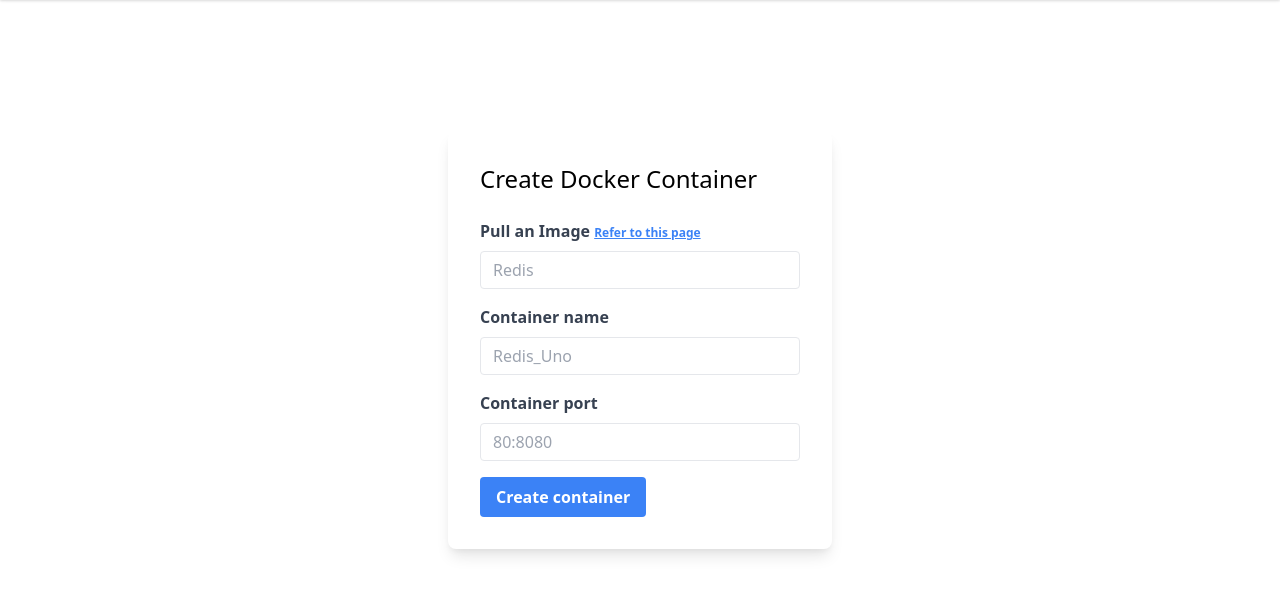
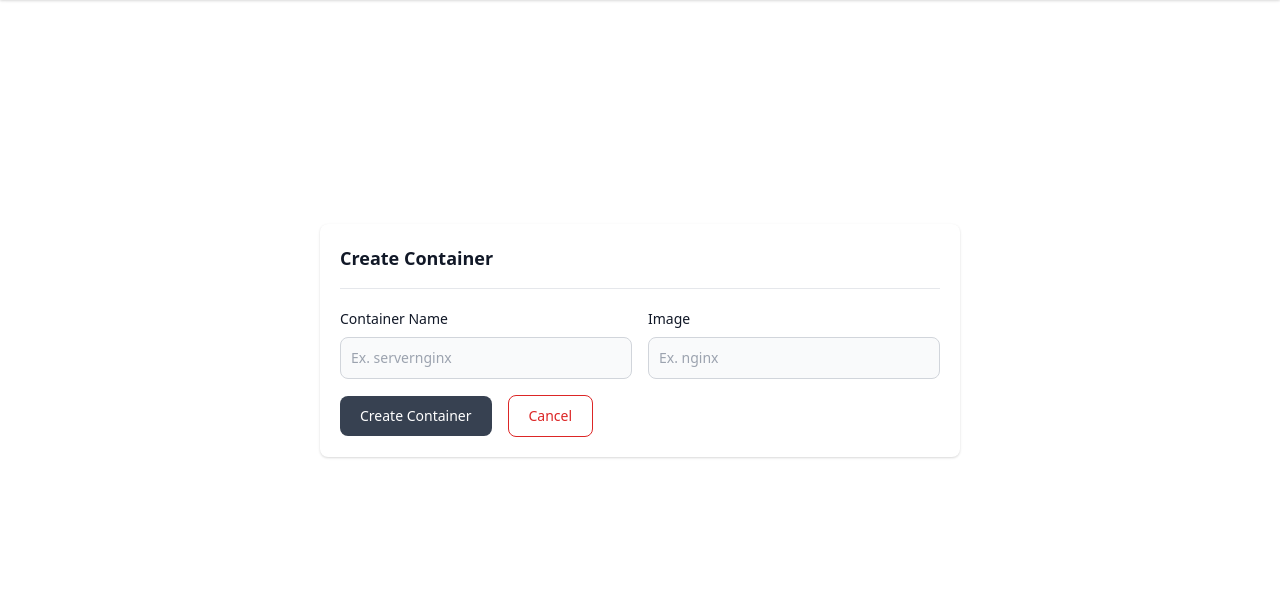
Before and after one commit to irfannm2/cloud-pbl2, a Flask app: page /create-cont in a window 1280 px wide. Shown: the part 60-655 px from the top of the page. Run offline with Flask 3, Linux system fonts and the light colour scheme; the visitor is signed in with stand-in values (Sample User, id 1); data comes from the database, SQL or seed files in the repository.

Commit message:
add delete button, configure port choosing

```diff
--- a/main.py
+++ b/main.py
@@ -9,6 +9,8 @@ import os
 import secrets
 import datetime
 from displayDB import display_table_values
+import random
+import socket
 
 # Connect to the database
 conn = sqlite3.connect('container_times.db')
@@ -202,46 +204,110 @@ def create_cont():
 @app.route('/dockbox')
 @login_required
 def dockbox():
+    list_img = []
     if 'user_id' in session:
         user_id = session['user_id']
         username = get_username(user_id)
     else:
         return redirect(url_for('login'))
-    return render_template('/dockbox.html', username=username)
 
+    for image in client.images.list():
+        image_info = {
+            'image_name': image.tags[0] if image.tags else '',
+            'created': image.attrs['Created'],
+            'size': image.attrs['Size'],
+        }
+        list_img.append(image_info)
+
+        # Limit the containers to 3
+        if len(list_img) >= 3:
+            break
+
+
+    containers = []
+    start_time = session.pop('start_time', None)  # Retrieve and remove start_time from the session
+
+    # Connect to the database
+    conn = sqlite3.connect('container_times.db')
+    cursor = conn.cursor()
+
+    # Retrieve containers made by the logged-in user
+    cursor.execute("SELECT * FROM containers WHERE user_id = ?", (user_id,))
+    container_logs = cursor.fetchall()
+
+    for container in client.containers.list(all=True):
+        cpu_percent, memory_percent = get_container_stats(container)
+        container_info = {
+            'container_id': container.short_id,
+            'container_name': container.name,
+            'image': container.image.tags[0] if container.image.tags else '',
+            'status': container.status,
+            'cpu_percent': cpu_percent if container.status == 'running' else None,
+            'memory_percent': memory_percent if container.status == 'running' else None,
+            'start_time': start_time if container.id == session.get('container_id') else None
+        }
+
+        # Check if the container is made by the logged-in user
+        for container_log in container_logs:
+            if container_log[0] == container.id:  # Assuming the container_id is stored in the second column
+                containers.append(container_info)
+                break
+
+        # Limit the containers to 3
+        if len(containers) >= 3:
+            break
+
+    # Close the database connection
+    conn.close()
+
+    return render_template('dockbox.html', list_img=list_img, containers=containers, username=username)
+
+def is_port_in_use(port):
+    # Create a socket object
+    sock = socket.socket(socket.AF_INET, socket.SOCK_STREAM)
+
+    try:
+        # Try to bind the socket to the given port
+        sock.bind(('localhost', port))
+        # Port is available
+        return False
+    except socket.error:
+        # Port is already in use
+        return True
+    finally:
+        # Close the socket
+        sock.close()
 
 @app.route('/create-container', methods=['POST'])
 @login_required
 def create_container():
-    # Split the ":" to extract host port and container port
-    host_port = container_port = None
-    port_input = request.form['container_port']
-    if ':' in port_input:
-        host_port, container_port = port_input.split(':')
-    else:
-        container_port = port_input
-
     try:
-        # Pull the container image from registry Dockerhub
-        # NEXT: might want to add dropdown choices instead of text type
         image_name = request.form['image_name']
         client.images.pull(image_name)
+
+        # Generate random port number for the container
+        container_port = random.randint(1024, 65535)
+        host_port = None
+
+        # Check if the random port is already in use
+        while is_port_in_use(container_port):
+            container_port = random.randint(1024, 65535)
 
         # Create the container
         container = client.containers.create(
             image_name,
             name=request.form['container_name'],
-            ports={int(container_port): int(host_port)} if host_port else int(container_port),
+            ports={container_port: None},
             detach=True
         )
 
+        # Store container information in the database
         conn = sqlite3.connect('container_times.db')
         conn.execute(
             '''INSERT INTO containers (container_id, container_name, user_id, image_name)
             VALUES (?, ?, ?, ?)''',
             (container.id, request.form['container_name'], session['user_id'], request.form['image_name'])
         )
-
         conn.commit()
         conn.close()
         session['container_id'] = container.id
@@ -249,6 +315,30 @@ def create_container():
         return redirect(url_for('list_containers'))
 
     except docker.errors.NotFound as e:
+        return 'Error: Container not found'
+    except docker.errors.APIError as e:
+        return 'Error communicating with Docker API: ' + str(e)
+
+@app.route('/delete_container', methods=['POST'])
+def delete_container():
+    try:
+        container_id = request.form['container_id']
+        container = client.containers.get(container_id)
+        container.stop()  # Stop the container before deleting
+        container.remove()  # Delete the container
+
+        # Remove container information from the database
+        conn = sqlite3.connect('container_times.db')
+        conn.execute(
+            "DELETE FROM containers WHERE container_id = ?",
+            (container_id,)
+        )
+        conn.commit()
+        conn.close()
+
+        return redirect(url_for('list_containers'))
+
+    except docker.errors.NotFound:
         return 'Error: Container not found'
     except docker.errors.APIError as e:
         return 'Error communicating with Docker API: ' + str(e)
--- a/templates/create-cont.html
+++ b/templates/create-cont.html
@@ -8,6 +8,20 @@
             margin-bottom: 0.5rem;
         }
     </style>
+    <script>
+        // Function to show the loading notification
+        function showLoadingNotification() {
+        const loadingNotification = document.getElementById('loading-notification');
+        loadingNotification.classList.remove('hidden');
+        }
+
+        // Function to hide the loading notification
+        function hideLoadingNotification() {
+        const loadingNotification = document.getElementById('loading-notification');
+        loadingNotification.classList.add('hidden');
+        }
+
+    </script>
 </head>
 
 <body class="h-screen">
@@ -24,44 +38,42 @@
         </div>
     </nav>
     <div class="flex items-center justify-center h-screen">
-        <div class="bg-white rounded-lg shadow-lg p-8 max-w-sm w-full">
-            <h1 class="text-2xl font-medium mb-6">Create Docker Container</h1>
-            <form action="/create-container" method="POST">
-                <div class="mb-4">
-                    <label class="block text-gray-700 font-bold mb-2" for="image_name">
-                        Pull an Image
-                        <a class="text-blue-500 text-xs underline" href="https://hub.docker.com/search?image_filter=official&type=image&q=">Refer to this page</a>
-                    </label>
-                    <input class="appearance-none border rounded w-full py-2 px-3 text-gray-700 leading-tight focus:outline-none focus:shadow-outline" id="image_name" name="image_name" type="text" placeholder="Redis" required>
+        <div id="loading-notification" class="fixed inset-0 flex items-center justify-center bg-gray-900 bg-opacity-75 z-50 hidden">
+            <!-- Loading notification content -->
+            <p class="text-white">Loading...</p>
+          </div>
+        <div class="relative p-4 w-full max-w-2xl h-full md:h-auto">
+            <!-- Modal content -->
+            <div class="relative p-4 bg-white rounded-lg shadow dark:bg-gray-800 sm:p-5">
+                <!-- Modal header -->
+                <div class="flex justify-between items-center pb-4 mb-4 rounded-t border-b sm:mb-5 dark:border-gray-600">
+                    <h3 class="text-lg font-semibold text-gray-900 dark:text-white">
+                        Create Container
+                    </h3>
                 </div>
-                <div class="mb-4">
-                    <label class="block text-gray-700 font-bold mb-2" for="container_name">
-                        Container name
-                    </label>
-                    <input class="appearance-none border rounded w-full py-2 px-3 text-gray-700 leading-tight focus:outline-none focus:shadow-outline" id="container_name" name="container_name" type="text" placeholder="Redis_Uno" required>
-                </div>
-                <div class="mb-4">
-                    <label class="block text-gray-700 font-bold mb-2" for="container_port">
-                        Container port
-                    </label>
-                    <input class="appearance-none border rounded w-full py-2 px-3 text-gray-700 leading-tight focus:outline-none focus:shadow-outline" id="container_port" name="container_port" type="text" placeholder="80:8080" pattern="^(\d{1,5}|\d{1,5}:\d{1,5})$" required>
-                </div>
-                <div class="flex items-center justify-between">
-                    <input class="bg-blue-500 hover:bg-blue-700 text-white font-bold py-2 px-4 rounded focus:outline-none focus:shadow-outline" type="submit" value="Create container">
-                </div>
-            </form>
+                <!-- Modal body -->
+                <form action="/create-container" method="POST" onsubmit="showLoadingNotification()">
+                    <div class="grid gap-4 mb-4 sm:grid-cols-2">
+                        <div>
+                            <label for="container_name" class="block mb-2 text-sm font-medium text-gray-900 dark:text-white">Container Name</label>
+                            <input type="text" id="container_name" name="container_name" class="bg-gray-50 border border-gray-300 text-gray-900 text-sm rounded-lg focus:ring-gray-600 focus:border-gray-600 block w-full p-2.5 dark:bg-gray-700 dark:border-gray-600 dark:placeholder-gray-400 dark:text-white dark:focus:ring-gray-500 dark:focus:border-gray-500" placeholder="Ex. servernginx">
+                        </div>
+                        <div>
+                            <label for="image_name" class="block mb-2 text-sm font-medium text-gray-900 dark:text-white">Image</label>
+                            <input type="text" id="image_name" name="image_name" class="bg-gray-50 border border-gray-300 text-gray-900 text-sm rounded-lg focus:ring-gray-600 focus:border-gray-600 block w-full p-2.5 dark:bg-gray-700 dark:border-gray-600 dark:placeholder-gray-400 dark:text-white dark:focus:ring-gray-500 dark:focus:border-gray-500" placeholder="Ex. nginx">
+                        </div>
+                    </div>
+                    <div class="flex items-center space-x-4">
+                        <button type="submit" class="text-white bg-gray-700 hover:bg-gray-800 focus:ring-4 focus:outline-none focus:ring-gray-300 font-medium rounded-lg text-sm px-5 py-2.5 text-center dark:bg-gray-600 dark:hover:bg-gray-700 dark:focus:ring-gray-800">
+                            Create Container
+                        </button>
+                        <button type="button" class="text-red-600 inline-flex items-center hover:text-white border border-red-600 hover:bg-red-600 focus:ring-4 focus:outline-none focus:ring-red-300 font-medium rounded-lg text-sm px-5 py-2.5 text-center dark:border-red-500 dark:text-red-500 dark:hover:text-white dark:hover:bg-red-600 dark:focus:ring-red-900">
+                            Cancel
+                        </button>
+                    </div>
+                </form>
+            </div>
         </div>
     </div>
-
-    <!-- Flash Messages -->
-    {% with messages = get_flashed_messages() %}
-    {% if messages %}
-    <ul class="flashes mt-4">
-        {% for message in messages %}
-        <li class="bg-blue-100 border-l-4 border-blue-500 text-blue-700 p-2">{{ message }}</li>
-        {% endfor %}
-    </ul>
-    {% endif %}
-    {% endwith %}
 </body>
 </html>
```
Also changed, not shown: templates/containers.html (+26 -1 lines).
